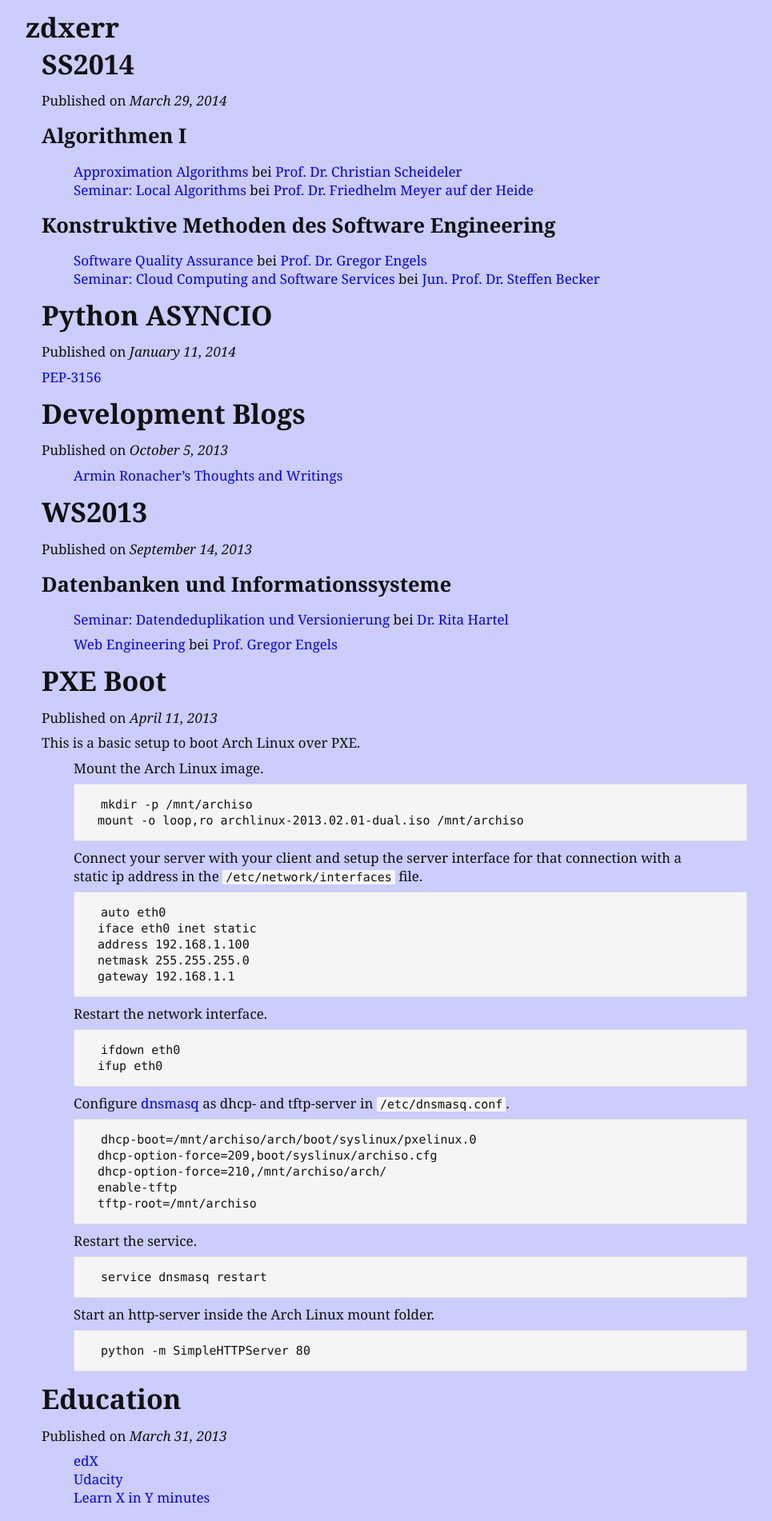
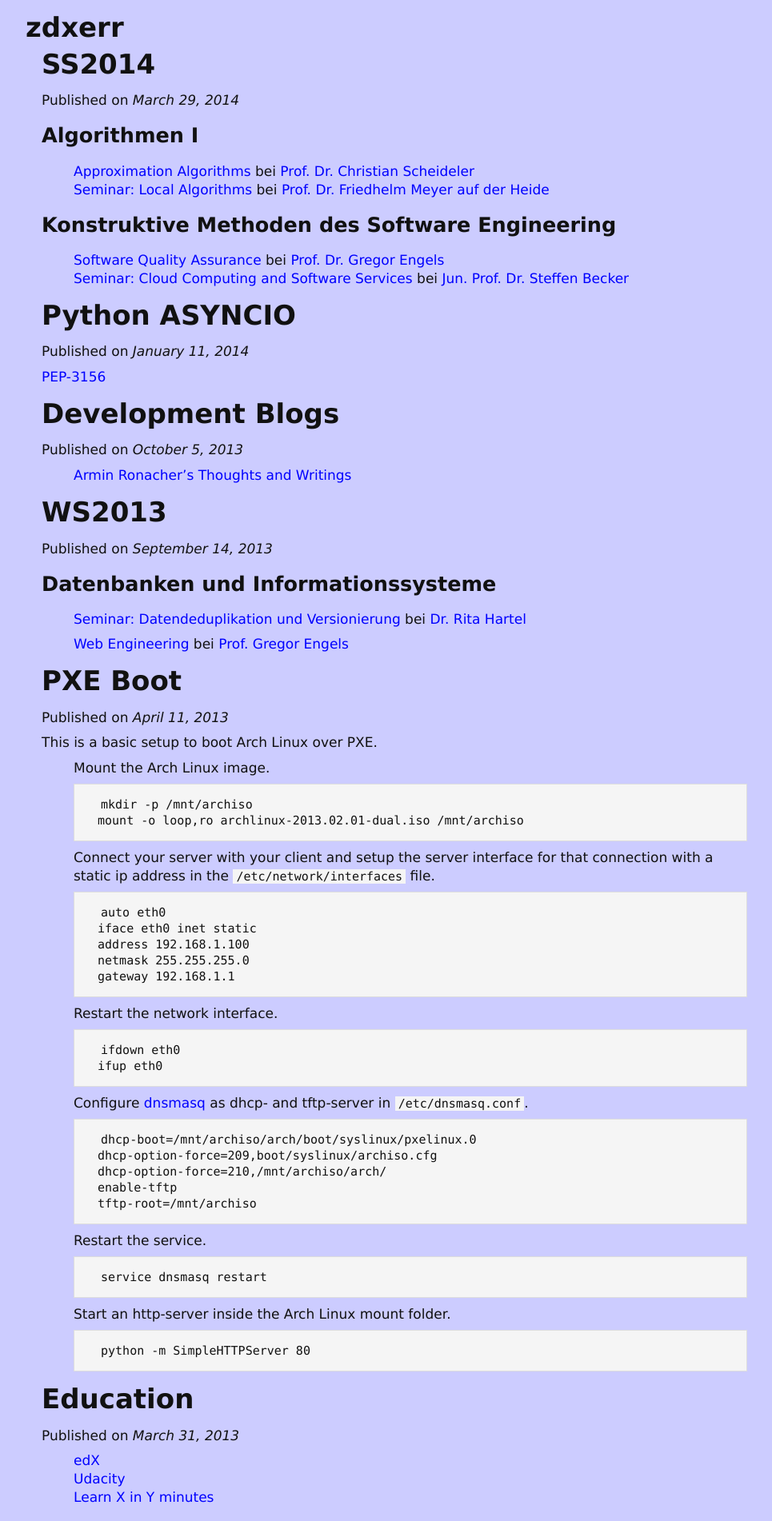
Before and after one commit to zdxerr/zdxerr.github.com, a Jekyll site: the page built from index.html, in a window 1280 px wide. Shown: the top 1902 px of the page at 80% size, without its empty margins (208-1173 px from the left). Built offline with Jekyll 4.4.1, drawn with Linux system fonts in a browser that asks for light colours; Markdown is read by kramdown in place of the engine named in the settings.

Commit message:
Switched font to Verdana.

```diff
--- a/css/style.css
+++ b/css/style.css
@@ -361,7 +361,7 @@ th, td { border: 1px solid #ccc;}
 body {
     background-color: #CCCCFF;
     color: #111;
-    font-family: Georgia, serif;
+    font-family: Verdana, sans-serif;
     font-size: 17px;
     line-height: 23px;
 }
```
